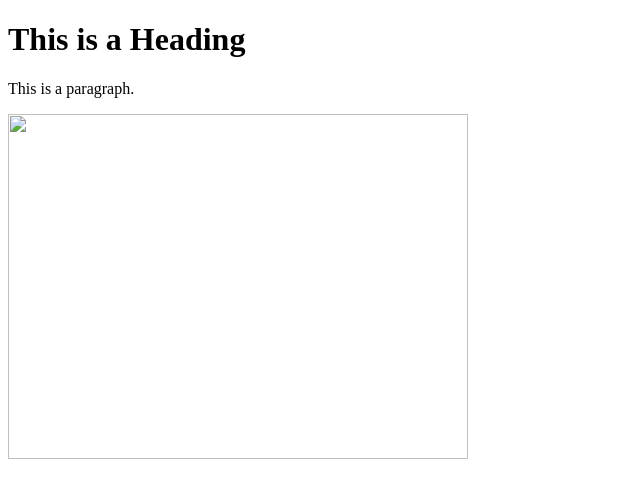
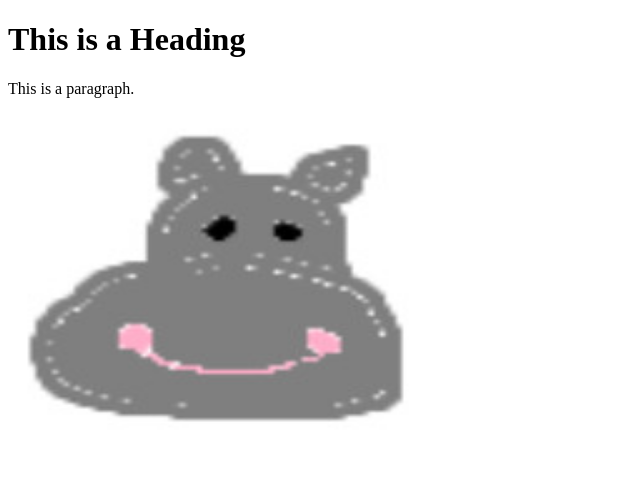
Before and after one commit to hippo017/hippo017.github.io, a plain HTML site: page index.html in a window 1280 px wide. Shown: the whole page, without its empty margins (0-640 px from the left). Drawn offline with Linux system fonts and the light colour scheme.

Commit message:
changed file path

```diff
--- a/index.html
+++ b/index.html
@@ -8,7 +8,7 @@
 <h1>This is a Heading</h1>
 <p>This is a paragraph.</p>
 
-<img src="C:\Users\jonat\Downloads\steam bill.jpg" width="460" height="345">
+<img src="steam bill.jpg" width="460" height="345">
 
 </body>
 </html>
```
Also changed, not shown: steam bill.jpg (added).
